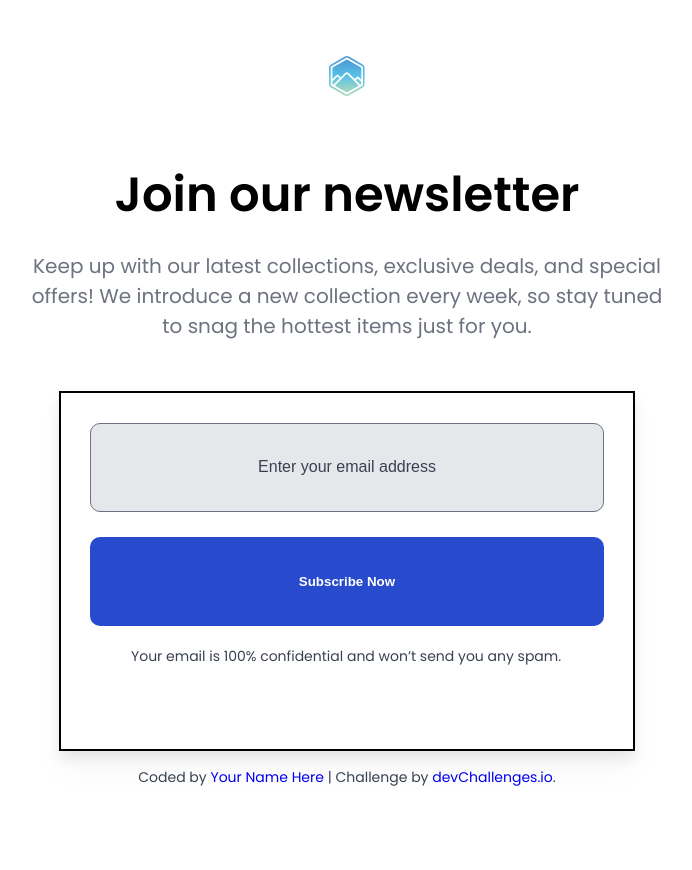
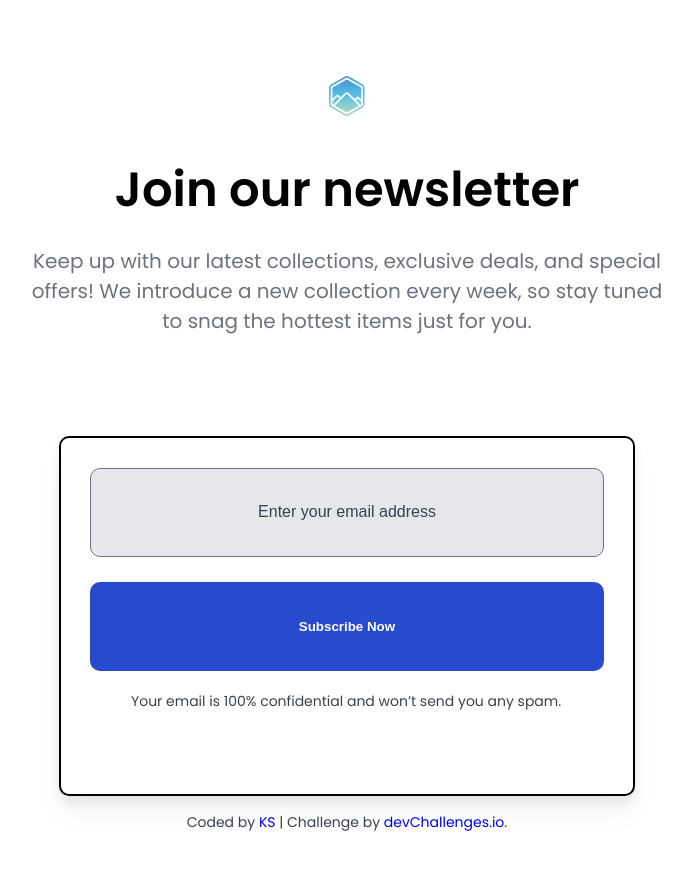
Before and after one commit to ks9927/Newletter-Page, a plain HTML site: page join-our-newsletter-master/index.html in a window 1280 px wide. Shown: the whole page, without its empty margins (293-985 px from the left). Drawn offline with Linux system fonts and the light colour scheme.

Commit message:
added name. changed margins on everything and added border radius to wrapper

```diff
--- a/join-our-newsletter-master/index.html
+++ b/join-our-newsletter-master/index.html
@@ -39,7 +39,7 @@
 
     <!--Author Div-->
     <div class="author-info">
-      Coded by <a href="#">Your Name Here</a> | Challenge by
+      Coded by <a href="#">KS</a> | Challenge by
       <a href="https://www.devchallenges.io?ref=challenge" target="_blank"
         >devChallenges.io</a
       >.
--- a/join-our-newsletter-master/styles.css
+++ b/join-our-newsletter-master/styles.css
@@ -11,7 +11,7 @@ body {
 
 header {
   text-align: center;
-  margin: 50px;
+  margin-top: 70px;
 }
 
 .intro {
@@ -23,6 +23,7 @@ header {
 .intro h1 {
   font-size: 48px;
   font-weight: 600;
+  margin-top: 25px;
   margin-bottom: 20px;
 }
 
@@ -35,10 +36,11 @@ header {
 .wrapper {
   border: solid 2px black;
   margin: auto;
-  margin-top: 50px;
+  margin-top: 100px;
   box-shadow: 0px 20px 30px 0px rgba(0, 0, 0, 0.03), 0px 8px 12px 0px rgba(0, 0, 0, 0.08);
   width: 45%;
   height: 45%;
+  border-radius: 10px;
 }
 
 .wrapper > * {
```
